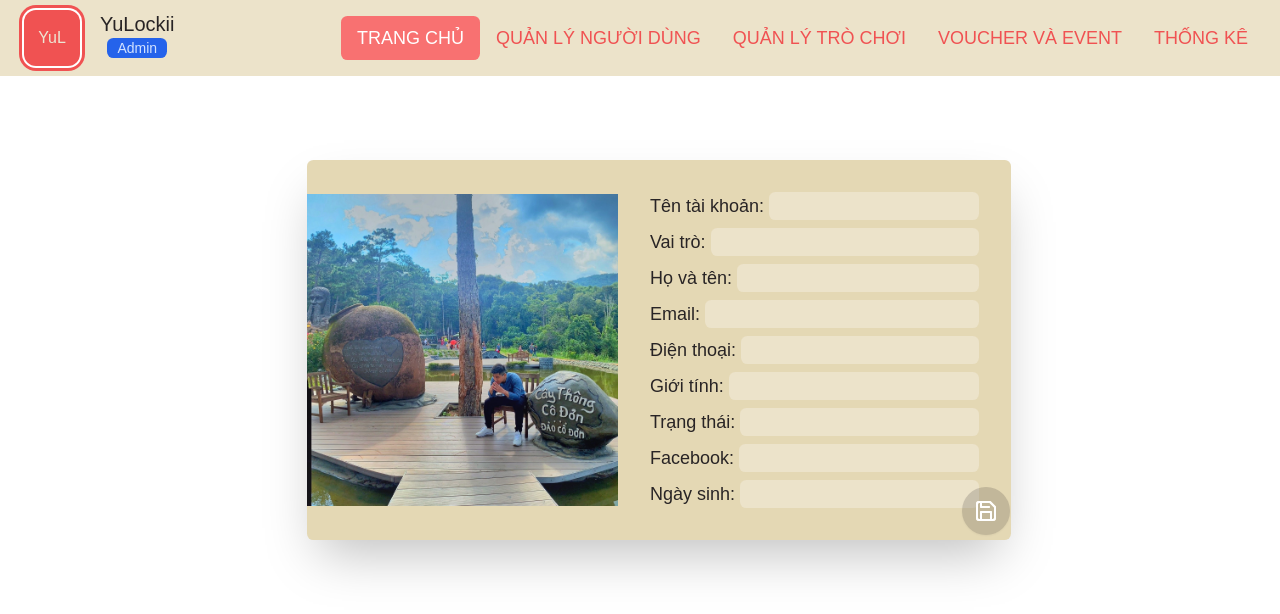
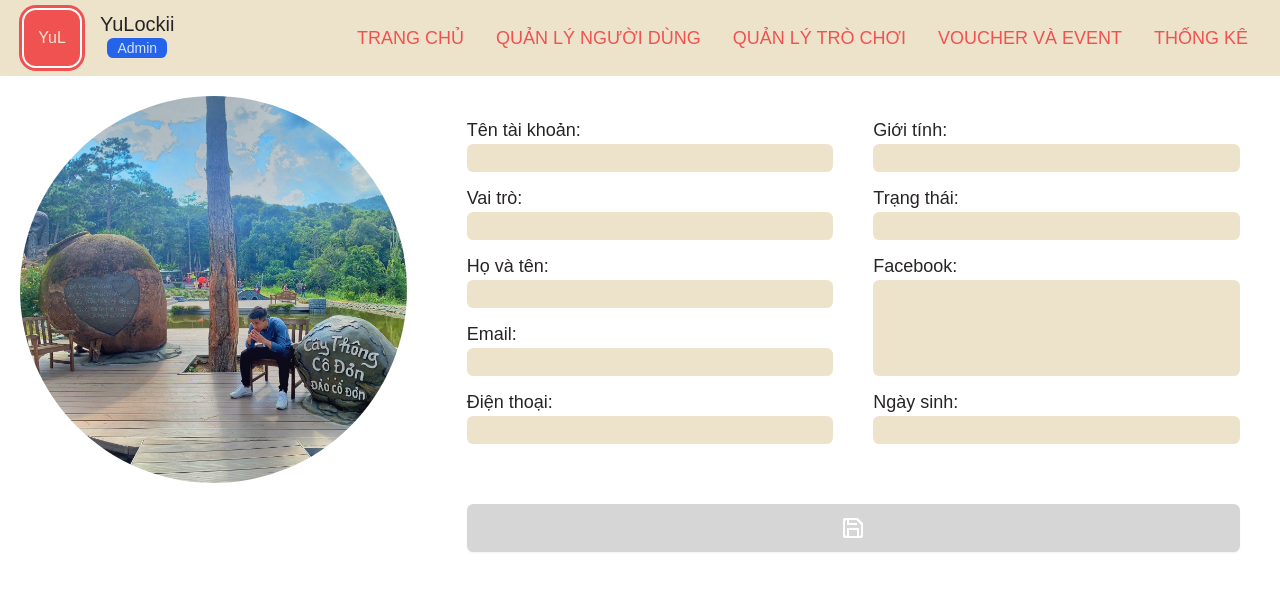
Before and after one commit to HuynhLeonard/vou-marketing-project, a React (Create React App) app in the folder frontend/web-app/: page /admin/editProfile in a window 1280 px wide. Shown: the top 614 px of the page. Built offline with nearby package versions, Linux system fonts and the light colour scheme.

Commit message:
Complete edit own profile page

```diff
--- a/frontend/web-app/src/App.jsx
+++ b/frontend/web-app/src/App.jsx
@@ -11,11 +11,6 @@ import TestLogin from "./pages/TestLogin.jsx";
 import SignInPage from "./pages/SignInPage.jsx";
 import SignUpPage from "./pages/SignUpPage.jsx";
 import EditAdminPage from "./pages/EditAdminPage.jsx";
-import EditUserPage from "./pages/EditUserPage.jsx";
-import ViewUserPage from "./pages/ViewUserPage.jsx";
-import ViewNewUserPage from "./pages/ViewNewUserPage.jsx";
-import RemoveUserPage from "./pages/RemoveUserPage.jsx";
-import RemoveNewUserPage from "./pages/RemoveNewUserPage.jsx";
 
 function App() {
     return (
@@ -30,17 +25,6 @@ function App() {
                     <Route path="/" element={<SignInPage />} />
                     <Route path="/signUp" element={<SignUpPage />} />
                     <Route path="/admin/editProfile" element={<EditAdminPage />} />
-                    <Route path="/admin/userManagement/editProfile" element={<EditUserPage />} />
-                    <Route path="/admin/userManagement/profile" element={<ViewUserPage />} />
-                    <Route path="/admin/userManagement/newProfile" element={<ViewNewUserPage />} />
-                    <Route
-                        path="/admin/userManagement/removeProfile"
-                        element={<RemoveUserPage />}
-                    />
-                    <Route
-                        path="/admin/userManagement/removeNewProfile"
-                        element={<RemoveNewUserPage />}
-                    />
                 </Routes>
             </BrowserRouter>
         </div>
--- a/frontend/web-app/src/Components/EditAdminForm.jsx
+++ b/frontend/web-app/src/Components/EditAdminForm.jsx
@@ -103,11 +103,23 @@ function EditAdminForm() {
     };
 
     return (
-        <div class="font-Kanit z-20" data-theme="retro">
-            <div class="backdrop-blur-sm w-full h-full absolute top-0 cursor-pointer"></div>
-            <div class="card lg:card-side bg-base-200 shadow-2xl sm:w-[65%] xl:w-[55%] 2xl:w-[55%] absolute top-[20%] sm:left-[22%] xl:left-[24%] 2xl:left-[24%] z-20 edit-profile">
+        <div class="bg-white font-Kanit z-20" data-theme="retro">
+            <div class="flex w-full">
+                <div class="flex flex-col w-1/3 p-5 avatar">
+                    <div class="rounded-full w-full">
+                        <img
+                            class="object-cover ava-image cursor-pointer"
+                            alt="Album"
+                            src={avatar}
+                            onClick={() => {
+                                document.querySelector(".ava-input").click();
+                            }}
+                        />
+                        <input type="file" class="ava-input hidden" accept=".jpg,.jpeg,.png" />
+                    </div>
+                    <div class="p-5 visible lg:invisible lg:h-0">
                         <button
-                    className="save-button btn btn-circle btn-success btn-disabled brightness-125 absolute sm:top-[86%] sm:left-[93%] xl:top-[88%%] xl:left-[93%] 2xl:top-[86%] 2xl:left-[93%]"
+                            className="save-button btn btn-success btn-disabled brightness-125 w-full"
                             onClick={() => {
                                 confirmSave("large");
                             }}
@@ -127,19 +139,12 @@ function EditAdminForm() {
                                 <polyline points="7 3 7 8 15 8"></polyline>
                             </svg>
                         </button>
-                <figure class="w-1/2">
-                    <img
-                        class="object-cover ava-image cursor-pointer"
-                        alt="Album"
-                        src={avatar}
-                        onClick={() => {
-                            document.querySelector(".ava-input").click();
-                        }}
-                    />
-                    <input type="file" class="ava-input hidden" accept=".jpg,.jpeg,.png" />
-                </figure>
-                <div class="card-body">
-                    <div class="flex sm:text-base xl:text-lg 2xl:text-xl">
+                    </div>
+                </div>
+                <div class="flex flex-col w-2/3 p-5">
+                    <div class="flex w-full">
+                        <div class="flex flex-col w-1/2 p-5">
+                            <div class="flex flex-col sm:text-base xl:text-lg 2xl:text-xl mb-3">
                                 <div class="username-title flex-none">Tên tài khoản:&nbsp;</div>
                                 <input
                                     type="text"
@@ -149,7 +154,7 @@ function EditAdminForm() {
                                     }}
                                 />
                             </div>
-                    <div class="flex sm:text-base xl:text-lg 2xl:text-xl">
+                            <div class="flex flex-col sm:text-base xl:text-lg 2xl:text-xl mb-3">
                                 <div class="role-title flex-none">Vai trò:&nbsp;</div>
                                 <div class="dropdown p-0 h-7 w-full">
                                     <div
@@ -164,8 +169,9 @@ function EditAdminForm() {
                                         <li>
                                             <a
                                                 onClick={() => {
-                                            document.querySelector(".role-input").innerHTML =
-                                                "Brand";
+                                                    document.querySelector(
+                                                        ".role-input"
+                                                    ).innerHTML = "Brand";
                                                 }}
                                             >
                                                 Brand
@@ -174,8 +180,9 @@ function EditAdminForm() {
                                         <li>
                                             <a
                                                 onClick={() => {
-                                            document.querySelector(".role-input").innerHTML =
-                                                "Customer";
+                                                    document.querySelector(
+                                                        ".role-input"
+                                                    ).innerHTML = "Customer";
                                                 }}
                                             >
                                                 Customer
@@ -184,8 +191,9 @@ function EditAdminForm() {
                                         <li>
                                             <a
                                                 onClick={() => {
-                                            document.querySelector(".role-input").innerHTML =
-                                                "Admin";
+                                                    document.querySelector(
+                                                        ".role-input"
+                                                    ).innerHTML = "Admin";
                                                 }}
                                             >
                                                 Admin
@@ -194,7 +202,7 @@ function EditAdminForm() {
                                     </ul>
                                 </div>
                             </div>
-                    <div class="flex sm:text-base xl:text-lg 2xl:text-xl">
+                            <div class="flex flex-col sm:text-base xl:text-lg 2xl:text-xl mb-3">
                                 <div class="name-title flex-none">Họ và tên:&nbsp;</div>
                                 <input
                                     type="text"
@@ -204,7 +212,7 @@ function EditAdminForm() {
                                     }}
                                 />
                             </div>
-                    <div class="flex sm:text-base xl:text-lg 2xl:text-xl">
+                            <div class="flex flex-col sm:text-base xl:text-lg 2xl:text-xl mb-3">
                                 <div class="email-title flex-none">Email:&nbsp;</div>
                                 <input
                                     type="text"
@@ -214,7 +222,7 @@ function EditAdminForm() {
                                     }}
                                 />
                             </div>
-                    <div class="flex sm:text-base xl:text-lg 2xl:text-xl">
+                            <div class="flex flex-col sm:text-base xl:text-lg 2xl:text-xl">
                                 <div class="phone-title flex-none">Điện thoại:&nbsp;</div>
                                 <input
                                     type="text"
@@ -224,7 +232,9 @@ function EditAdminForm() {
                                     }}
                                 />
                             </div>
-                    <div class="flex sm:text-base xl:text-lg 2xl:text-xl">
+                        </div>
+                        <div class="flex flex-col w-1/2 p-5">
+                            <div class="flex flex-col sm:text-base xl:text-lg 2xl:text-xl mb-3">
                                 <div class="gender-title flex-none">Giới tính:&nbsp;</div>
                                 <div class="dropdown p-0 h-7 w-full">
                                     <div
@@ -239,8 +249,9 @@ function EditAdminForm() {
                                         <li>
                                             <a
                                                 onClick={() => {
-                                            document.querySelector(".gender-input").innerHTML =
-                                                "Nam";
+                                                    document.querySelector(
+                                                        ".gender-input"
+                                                    ).innerHTML = "Nam";
                                                 }}
                                             >
                                                 Nam
@@ -249,8 +260,9 @@ function EditAdminForm() {
                                         <li>
                                             <a
                                                 onClick={() => {
-                                            document.querySelector(".gender-input").innerHTML =
-                                                "Nữ";
+                                                    document.querySelector(
+                                                        ".gender-input"
+                                                    ).innerHTML = "Nữ";
                                                 }}
                                             >
                                                 Nữ
@@ -259,7 +271,7 @@ function EditAdminForm() {
                                     </ul>
                                 </div>
                             </div>
-                    <div class="flex sm:text-base xl:text-lg 2xl:text-xl">
+                            <div class="flex flex-col sm:text-base xl:text-lg 2xl:text-xl mb-3">
                                 <div class="status-title flex-none">Trạng thái:&nbsp;</div>
                                 <div class="dropdown p-0 h-7 w-full">
                                     <div
@@ -274,8 +286,9 @@ function EditAdminForm() {
                                         <li>
                                             <a
                                                 onClick={() => {
-                                            document.querySelector(".status-input").innerHTML =
-                                                "Hoạt động";
+                                                    document.querySelector(
+                                                        ".status-input"
+                                                    ).innerHTML = "Hoạt động";
                                                 }}
                                             >
                                                 Hoạt động
@@ -284,8 +297,9 @@ function EditAdminForm() {
                                         <li>
                                             <a
                                                 onClick={() => {
-                                            document.querySelector(".status-input").innerHTML =
-                                                "Bị khóa";
+                                                    document.querySelector(
+                                                        ".status-input"
+                                                    ).innerHTML = "Bị khóa";
                                                 }}
                                             >
                                                 Bị khóa
@@ -294,17 +308,17 @@ function EditAdminForm() {
                                     </ul>
                                 </div>
                             </div>
-                    <div class="flex sm:text-base xl:text-lg 2xl:text-xl">
+                            <div class="flex flex-col sm:text-base xl:text-lg 2xl:text-xl mb-3 h-[40%]">
                                 <div class="flex-none facebook-title">Facebook:&nbsp;</div>
-                        <input
+                                <textarea
                                     type="text"
-                            class="facebook-input input w-full sm:text-base xl:text-lg 2xl:text-xl p-0 h-7 placeholder-black"
+                                    class="facebook-input input w-full sm:text-base xl:text-lg 2xl:text-xl p-0 h-[100%] placeholder-black"
                                     onKeyUp={() => {
                                         inputFill(".facebook-title", ".facebook-input");
                                     }}
                                 />
                             </div>
-                    <div class="flex sm:text-base xl:text-lg 2xl:text-xl">
+                            <div class="flex flex-col sm:text-base xl:text-lg 2xl:text-xl">
                                 <div class="birth-title flex-none">Ngày sinh:&nbsp;</div>
                                 <input
                                     type="text"
@@ -316,6 +330,31 @@ function EditAdminForm() {
                             </div>
                         </div>
                     </div>
+                    <div class="p-5 mt-5 invisible lg:visible">
+                        <button
+                            className="save-button btn btn-success btn-disabled brightness-125 w-full"
+                            onClick={() => {
+                                confirmSave("large");
+                            }}
+                        >
+                            <svg
+                                xmlns="http://www.w3.org/2000/svg"
+                                class="h-6 w-6"
+                                viewBox="0 0 24 24"
+                                fill="none"
+                                stroke="#ffffff"
+                                stroke-width="2"
+                                stroke-linecap="round"
+                                stroke-linejoin="round"
+                            >
+                                <path d="M19 21H5a2 2 0 0 1-2-2V5a2 2 0 0 1 2-2h11l5 5v11a2 2 0 0 1-2 2z"></path>
+                                <polyline points="17 21 17 13 7 13 7 21"></polyline>
+                                <polyline points="7 3 7 8 15 8"></polyline>
+                            </svg>
+                        </button>
+                    </div>
+                </div>
+            </div>
         </div>
     );
 }
--- a/frontend/web-app/src/Components/Homepage.jsx
+++ b/frontend/web-app/src/Components/Homepage.jsx
@@ -122,7 +122,7 @@ function Homepage() {
                         </div>
                         <Carousel
                             pauseOnHover
-                            class="w-full h-full"
+                            class="w-full h-full z-10"
                             leftControl=" "
                             rightControl=" "
                             indicators="false"
@@ -233,7 +233,7 @@ function Homepage() {
                         </div>
                         <Carousel
                             pauseOnHover
-                            class="w-full h-[450px] sm:w-1/2"
+                            class="w-full h-[450px] sm:w-1/2 z-10"
                             leftControl=" "
                             rightControl=" "
                             indicators={false}
--- a/frontend/web-app/src/Components/Sidebar.jsx
+++ b/frontend/web-app/src/Components/Sidebar.jsx
@@ -32,9 +32,6 @@ function Sidebar({ selectedIndexPage }) {
                 });
                 break;
             default:
-                document.querySelectorAll(".homepage-title").forEach((title) => {
-                    title.classList.add("selected");
-                });
                 break;
         }
     }, [selectedIndexPage]);
@@ -119,7 +116,7 @@ function Sidebar({ selectedIndexPage }) {
                                             to="/admin/editProfile"
                                             class="btn btn-outline btn-info m-1"
                                         >
-                                            Lưu thông tin
+                                            Chỉnh sửa thông tin
                                         </Link>
                                     </div>
                                 </div>
@@ -184,7 +181,7 @@ function Sidebar({ selectedIndexPage }) {
                                             to="/admin/editProfile"
                                             class="btn btn-outline btn-info m-2"
                                         >
-                                            Lưu thông tin
+                                            Chỉnh sửa thông tin
                                         </Link>
                                     </div>
                                 </div>
--- a/frontend/web-app/src/pages/EditUserPage.jsx
+++ /dev/null
@@ -1,16 +0,0 @@
-import React from "react";
-import Sidebar from "../Components/Sidebar";
-import EditUserForm from "../Components/EditUserForm";
-import UserManage from "../Components/UserManage";
-
-function EditUserPage() {
-    return (
-        <div>
-            <Sidebar selectedIndexPage={1} />
-            <EditUserForm />
-            <UserManage />
-        </div>
-    );
-}
-
-export default EditUserPage;
--- a/frontend/web-app/src/pages/RemoveNewUserPage.jsx
+++ /dev/null
@@ -1,16 +0,0 @@
-import React from "react";
-import Sidebar from "../Components/Sidebar";
-import UserManage from "../Components/UserManage";
-import RemoveNewUserForm from "../Components/RemoveNewUserForm";
-
-function RemoveNewUserPage() {
-    return (
-        <div>
-            <Sidebar selectedIndexPage={1} />
-            <RemoveNewUserForm />
-            <UserManage />
-        </div>
-    );
-}
-
-export default RemoveNewUserPage;
--- a/frontend/web-app/src/pages/RemoveUserPage.jsx
+++ /dev/null
@@ -1,16 +0,0 @@
-import React from "react";
-import Sidebar from "../Components/Sidebar";
-import UserManage from "../Components/UserManage";
-import RemoveUserForm from "../Components/RemoveUserForm";
-
-function RemoveUserPage() {
-    return (
-        <div>
-            <Sidebar selectedIndexPage={1} />
-            <RemoveUserForm />
-            <UserManage />
-        </div>
-    );
-}
-
-export default RemoveUserPage;
--- a/frontend/web-app/src/pages/ViewNewUserPage.jsx
+++ /dev/null
@@ -1,16 +0,0 @@
-import React from "react";
-import Sidebar from "../Components/Sidebar";
-import ViewNewUserForm from "../Components/ViewNewUserForm";
-import UserManage from "../Components/UserManage";
-
-function ViewNewUserPage() {
-    return (
-        <div>
-            <Sidebar selectedIndexPage={1} />
-            <ViewNewUserForm />
-            <UserManage />
-        </div>
-    );
-}
-
-export default ViewNewUserPage;
--- a/frontend/web-app/src/pages/ViewUserPage.jsx
+++ /dev/null
@@ -1,16 +0,0 @@
-import React from "react";
-import Sidebar from "../Components/Sidebar";
-import ViewUserForm from "../Components/ViewUserForm";
-import UserManage from "../Components/UserManage";
-
-function ViewUserPage() {
-    return (
-        <div>
-            <Sidebar selectedIndexPage={1} />
-            <ViewUserForm />
-            <UserManage />
-        </div>
-    );
-}
-
-export default ViewUserPage;
```
Lines whose indentation alone changed are shown as unchanged.
